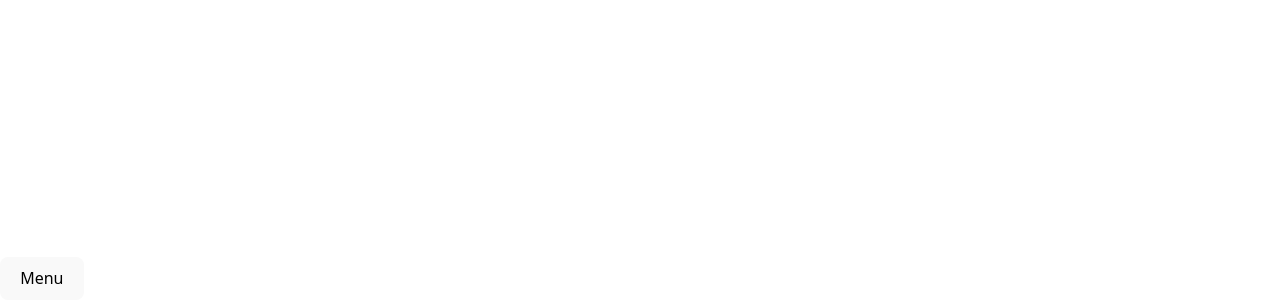
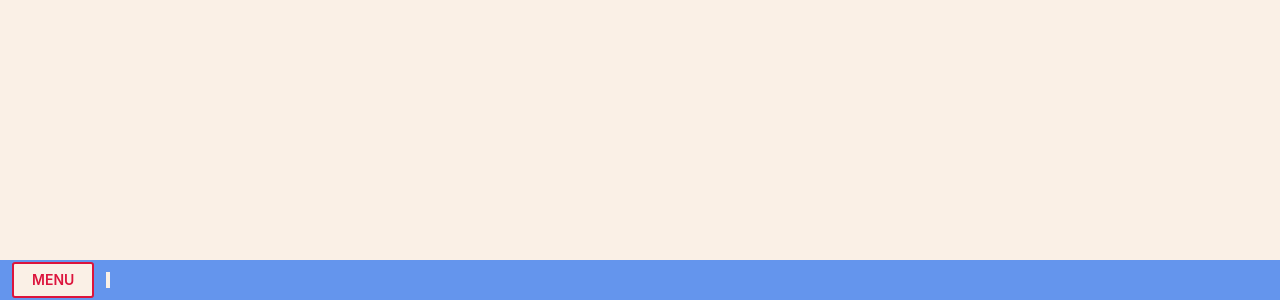
Before and after one commit to jmhar3/hommey, a React (Vite) app: page / in a window 1280 px wide. Shown: the part 500-800 px from the top of the page. Built offline with nearby package versions, Linux system fonts and the light colour scheme.

Commit message:
get navbar working

```diff
--- a/package.json
+++ b/package.json
@@ -31,7 +31,7 @@
     "eslint-plugin-react-hooks": "^7.0.1",
     "eslint-plugin-react-refresh": "^0.4.24",
     "globals": "^16.5.0",
-    "postcss": "^8.5.6",
+    "postcss": "^8.5.28",
     "postcss-preset-mantine": "^1.18.0",
     "postcss-simple-vars": "^7.0.1",
     "typescript": "~5.9.3",
--- /dev/null
+++ b/postcss.config.cjs
@@ -0,0 +1,14 @@
+module.exports = {
+  plugins: {
+    "postcss-preset-mantine": {},
+    "postcss-simple-vars": {
+      variables: {
+        "mantine-breakpoint-xs": "36em",
+        "mantine-breakpoint-sm": "48em",
+        "mantine-breakpoint-md": "62em",
+        "mantine-breakpoint-lg": "75em",
+        "mantine-breakpoint-xl": "88em",
+      },
+    },
+  },
+};
--- a/src/App.tsx
+++ b/src/App.tsx
@@ -1,4 +1,4 @@
-import { Box } from "@mantine/core";
+import { Box, Stack } from "@mantine/core";
 import Navbar from "./components/Navbar";
 import { useState } from "react";
 
@@ -6,7 +6,7 @@ import Window from "./components/Window";
 
 import type { Window as WindowType } from "./screens";
 
-interface ActiveWindow extends WindowType {
+export interface ActiveWindow extends WindowType {
   isOpen: boolean;
 }
 
@@ -32,15 +32,17 @@ function App() {
   };
 
   return (
-    <Box w="100vw" h="100vh">
+    <Stack w="100vw" h="100vh" bg="linen">
+      <Box h="95vh">
         {activeWindows.map(
           (activeWindow) =>
             activeWindow.isOpen && (
               <Window window={activeWindow} setActiveWindow={setActiveWindow} />
             ),
         )}
+      </Box>
       <Navbar activeWindows={activeWindows} setActiveWindow={setActiveWindow} />
-    </Box>
+    </Stack>
   );
 }
 
--- a/src/components/NavButton.tsx
+++ b/src/components/NavButton.tsx
@@ -6,7 +6,17 @@ interface NavButtonProps {
 }
 
 function NavButton({ label, onClick }: NavButtonProps) {
-  return <Button onClick={onClick}>{label}</Button>;
+  return (
+    <Button
+      bdrs="3"
+      bg="linen"
+      c="crimson"
+      onClick={onClick}
+      bd="solid 2px crimson"
+    >
+      {label.toUpperCase()}
+    </Button>
+  );
 }
 
 export default NavButton;
--- a/src/components/NavMenu.tsx
+++ b/src/components/NavMenu.tsx
@@ -1,4 +1,4 @@
-import { Menu } from "@mantine/core";
+import { Menu, Stack } from "@mantine/core";
 
 import NavButton from "./NavButton";
 import { menu } from "../screens";
@@ -9,12 +9,12 @@ function NavMenu({ setActiveWindow }: NavbarProps) {
   return (
     <Menu>
       <Menu.Target>
-        <NavButton label="Menu" onClick={() => {}} />
+        <NavButton label="Menu" onClick={() => console.log("CLICK")} />
       </Menu.Target>
 
       <Menu.Dropdown>
         {menu.map(({ label, windows }, index) => (
-          <>
+          <Stack key={label}>
             {index !== 0 && <Menu.Divider />}
 
             <Menu.Label>{label}</Menu.Label>
@@ -27,7 +27,7 @@ function NavMenu({ setActiveWindow }: NavbarProps) {
                 {window.title}
               </Menu.Item>
             ))}
-          </>
+          </Stack>
         ))}
       </Menu.Dropdown>
     </Menu>
--- a/src/components/Navbar.tsx
+++ b/src/components/Navbar.tsx
@@ -4,31 +4,27 @@ import NavButton from "./NavButton";
 import NavMenu from "./NavMenu";
 
 import type { Window } from "../screens";
+import type { ActiveWindow } from "../App";
 
 export interface NavbarProps {
-  activeWindows: Window[];
+  activeWindows: ActiveWindow[];
   setActiveWindow: (window: Window, isOpen: boolean) => void;
 }
 
 function Navbar(props: NavbarProps) {
   const { activeWindows, setActiveWindow } = props;
 
-  const findActiveWindow = (title: string) =>
-    activeWindows.find((window) => window.title === title);
-
   return (
-    <Flex w="100%" h="fit-content" pos="fixed" bottom={0} left={0}>
+    <Flex p="sm" h="5vh" gap="sm" w="100vw" bg="cornflowerblue" align="center">
       <NavMenu {...props} />
 
-      <Divider orientation="vertical" />
+      <Divider orientation="vertical" bd="2px solid linen" />
 
       {activeWindows.map((window) => (
         <NavButton
           key={window.title}
           label={window.title}
-          onClick={() =>
-            setActiveWindow(window, !findActiveWindow(window.title))
-          }
+          onClick={() => setActiveWindow(window, !window.isOpen)}
         />
       ))}
     </Flex>
--- a/src/main.tsx
+++ b/src/main.tsx
@@ -1,16 +1,19 @@
 import { StrictMode } from "react";
+import { Navigate } from "react-router";
 import { createRoot } from "react-dom/client";
-import { MantineProvider } from "@mantine/core";
 import { BrowserRouter, Routes, Route } from "react-router";
-import { Navigate } from "react-router";
+import { MantineProvider, createTheme } from "@mantine/core";
 
 import App from "./App.tsx";
 
 import "./index.css";
+import "@mantine/core/styles.css";
+
+const theme = createTheme({/** Put your mantine theme override here */});
 
 createRoot(document.getElementById("root")!).render(
   <StrictMode>
-    <MantineProvider>
+    <MantineProvider theme={theme}>
       <BrowserRouter>
         <Routes>
           <Route path="/" element={<App />} />
```
Also changed, not shown: 1 other file (tests, documents, lock files or other folders). Lines whose indentation alone changed are shown as unchanged.
